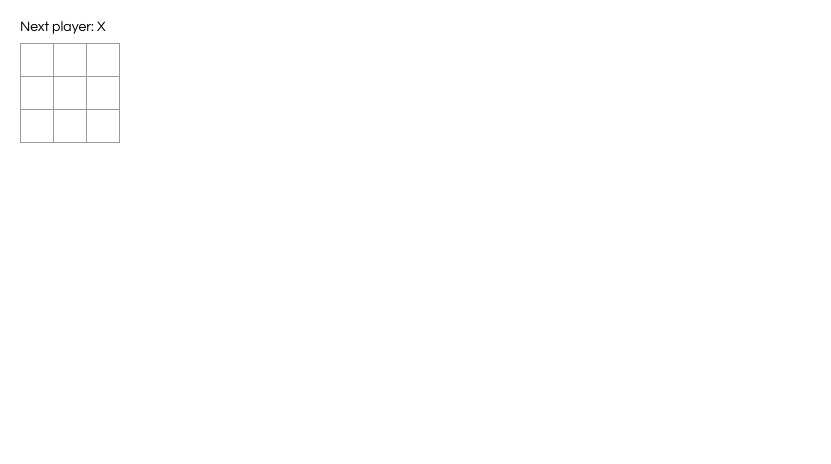
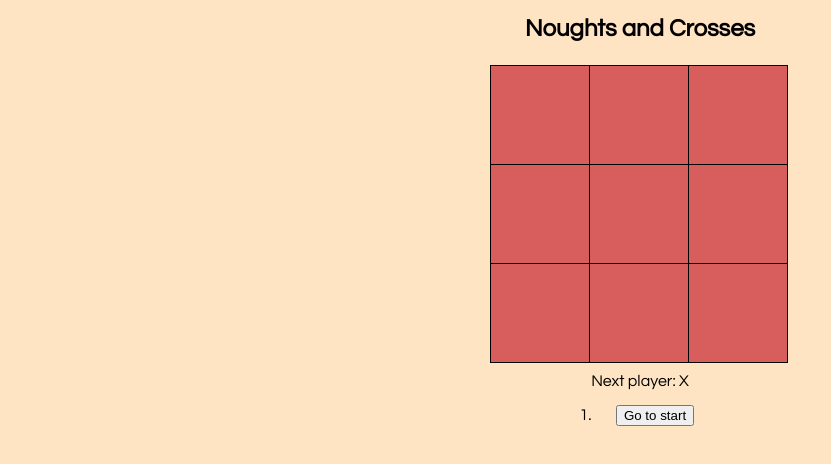
Before and after one commit to paulbrighton/Noughts-and-Crosses-React-App, a React app: page / in a window 1280 px wide. Shown: the whole page, without its empty margins (0-831 px from the left). Built offline with nearby package versions, Linux system fonts and the light colour scheme.

Commit message:
Refactored

```diff
--- a/public/index.html
+++ b/public/index.html
@@ -5,36 +5,13 @@
     <link rel="shortcut icon" href="%PUBLIC_URL%/favicon.ico">
     <meta name="viewport" content="width=device-width, initial-scale=1, shrink-to-fit=no">
     <meta name="theme-color" content="#000000">
-    <!--
-      manifest.json provides metadata used when your web app is added to the
-      homescreen on Android. See https://developers.google.com/web/fundamentals/web-app-manifest/
-    -->
     <link rel="manifest" href="%PUBLIC_URL%/manifest.json">
-    <!--
-      Notice the use of %PUBLIC_URL% in the tags above.
-      It will be replaced with the URL of the `public` folder during the build.
-      Only files inside the `public` folder can be referenced from the HTML.
-
-      Unlike "/favicon.ico" or "favicon.ico", "%PUBLIC_URL%/favicon.ico" will
-      work correctly both with client-side routing and a non-root public URL.
-      Learn how to configure a non-root public URL by running `npm run build`.
-    -->
-    <title>React App</title>
+    <title>Noughts and Crosses React App</title>
   </head>
   <body>
     <noscript>
       You need to enable JavaScript to run this app.
     </noscript>
     <div id="root"></div>
-    <!--
-      This HTML file is a template.
-      If you open it directly in the browser, you will see an empty page.
-
-      You can add webfonts, meta tags, or analytics to this file.
-      The build step will place the bundled scripts into the <body> tag.
-
-      To begin the development, run `npm start` or `yarn start`.
-      To create a production bundle, use `npm run build` or `yarn build`.
-    -->
   </body>
 </html>
--- a/src/index.css
+++ b/src/index.css
@@ -1,10 +1,23 @@
 body {
-  font: 14px "Century Gothic", Futura, sans-serif;
-  margin: 20px;
+  font: 16px "Century Gothic", Futura, sans-serif;
+  text-align: center;
+  margin: 10px 20px;
+  min-width: 320px;
+  background-color: bisque;
+}
+
+h1 {
+  font-size: 24px;
+  margin-bottom: 25px;
 }
 
 ol, ul {
   padding-left: 30px;
+}
+
+.game-board {
+  width: 300px;
+  margin: 0 auto;
 }
 
 .board-row:after {
@@ -18,18 +31,18 @@ ol, ul {
 }
 
 .square {
-  background: #fff;
-  border: 1px solid #999;
+  background: rgb(216, 94, 94);
+  border: 1px solid #000;
   float: left;
-  font-size: 24px;
+  font-size: 100px;
   font-weight: bold;
-  line-height: 34px;
-  height: 34px;
+  line-height: 100px;
+  height: 100px;
   margin-right: -1px;
   margin-top: -1px;
   padding: 0;
   text-align: center;
-  width: 34px;
+  width: 100px;
 }
 
 .square:focus {
@@ -41,10 +54,11 @@ ol, ul {
 }
 
 .game {
-  display: flex;
-  flex-direction: row;
+  font-size: 16px;
 }
 
 .game-info {
-  margin-left: 20px;
+  display: block;
+  width: 150px;
+  margin: 10px auto 0;
 }
--- a/src/index.js
+++ b/src/index.js
@@ -1,67 +1,146 @@
-import React from 'react';
-import ReactDOM from 'react-dom';
-import './index.css';
+import React from 'react'
+import ReactDOM from 'react-dom'
+import './index.css'
 
-class Square extends React.Component {
-  render() {
-    return (
-      <button className="square">
-        {/* TODO */}
-      </button>
-    );
-  }
+function Square (props) {
+  return (
+    <button className='square' onClick={props.onClick}>
+      {props.value}
+    </button>
+  )
 }
 
 class Board extends React.Component {
-  renderSquare(i) {
-    return <Square />;
+  renderSquare (i) {
+    return (
+      <Square
+        value={this.props.squares[i]}
+        onClick={() => this.props.onClick(i)}
+      />
+    )
   }
 
-  render() {
-    const status = 'Next player: X';
-
+  render () {
     return (
       <div>
-        <div className="status">{status}</div>
-        <div className="board-row">
+        <h1>Noughts and Crosses</h1>
+        <div className='board-row'>
           {this.renderSquare(0)}
           {this.renderSquare(1)}
           {this.renderSquare(2)}
         </div>
-        <div className="board-row">
+        <div className='board-row'>
           {this.renderSquare(3)}
           {this.renderSquare(4)}
           {this.renderSquare(5)}
         </div>
-        <div className="board-row">
+        <div className='board-row'>
           {this.renderSquare(6)}
           {this.renderSquare(7)}
           {this.renderSquare(8)}
         </div>
       </div>
-    );
+    )
   }
 }
 
 class Game extends React.Component {
-  render() {
+  constructor (props) {
+    super(props)
+    this.state = {
+      history: [{
+        squares: Array(9).fill(null)
+      }],
+      stepNumber: 0,
+      xIsNext: true
+    }
+  }
+
+  handleClick (i) {
+    const history = this.state.history.slice(0, this.state.stepNumber + 1)
+    const current = history[history.length - 1]
+    const squares = current.squares.slice()
+    if (calculateWinner(squares) || squares[i]) {
+      return
+    }
+    squares[i] = this.state.xIsNext ? 'X' : 'O'
+    this.setState({
+      history: history.concat([{
+        squares: squares
+      }]),
+      stepNumber: history.length,
+      xIsNext: !this.state.xIsNext
+    })
+  }
+
+  jumpTo (step) {
+    this.setState({
+      stepNumber: step,
+      xIsNext: (step % 2) === 0
+    })
+  }
+
+  render () {
+    const history = this.state.history
+    const current = history[this.state.stepNumber]
+    const winner = calculateWinner(current.squares)
+
+    const moves = history.map((step, move) => {
+      const desc = move
+        ? 'Go to move #' + move
+        : 'Go to start'
+      return (
+        <li key={move}>
+          <button onClick={() => this.jumpTo(move)}>{desc}</button>
+        </li>
+      )
+    })
+
+    let status
+    if (winner) {
+      status = 'Winner: ' + winner
+    } else {
+      status = 'Next player: ' + (this.state.xIsNext ? 'X' : 'O')
+    }
+
     return (
-      <div className="game">
-        <div className="game-board">
-          <Board />
+      <div className='game'>
+        <div className='game-board'>
+          <Board
+            squares={current.squares}
+            onClick={(i) => this.handleClick(i)}
+          />
         </div>
-        <div className="game-info">
-          <div>{/* status */}</div>
-          <ol>{/* TODO */}</ol>
+        <div className='game-info'>
+          <div>{status}</div>
+          <ol>{moves}</ol>
         </div>
       </div>
-    );
+    )
   }
 }
-
-// ========================================
 
 ReactDOM.render(
   <Game />,
   document.getElementById('root')
-);
+)
+
+function calculateWinner (squares) {
+  const lines = [
+    [0, 1, 2],
+    [3, 4, 5],
+    [6, 7, 8],
+    [0, 3, 6],
+    [1, 4, 7],
+    [2, 5, 8],
+    [0, 4, 8],
+    [2, 4, 6]
+  ]
+  for (let i = 0; i < lines.length; i++) {
+    const [a, b, c] = lines[i]
+    if (squares[a] && squares[a] === squares[b] && squares[a] === squares[c]) {
+      return squares[a]
+    }
+  }
+  return null
+}
```
Also changed, not shown: README.md (deleted), 1 other file.
